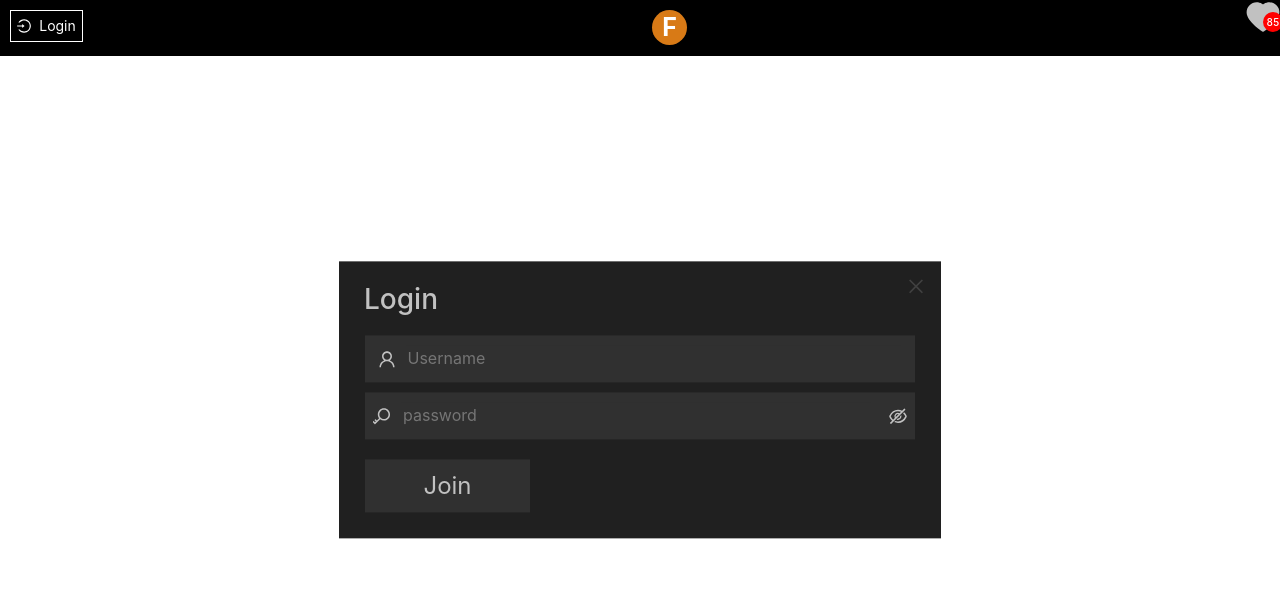
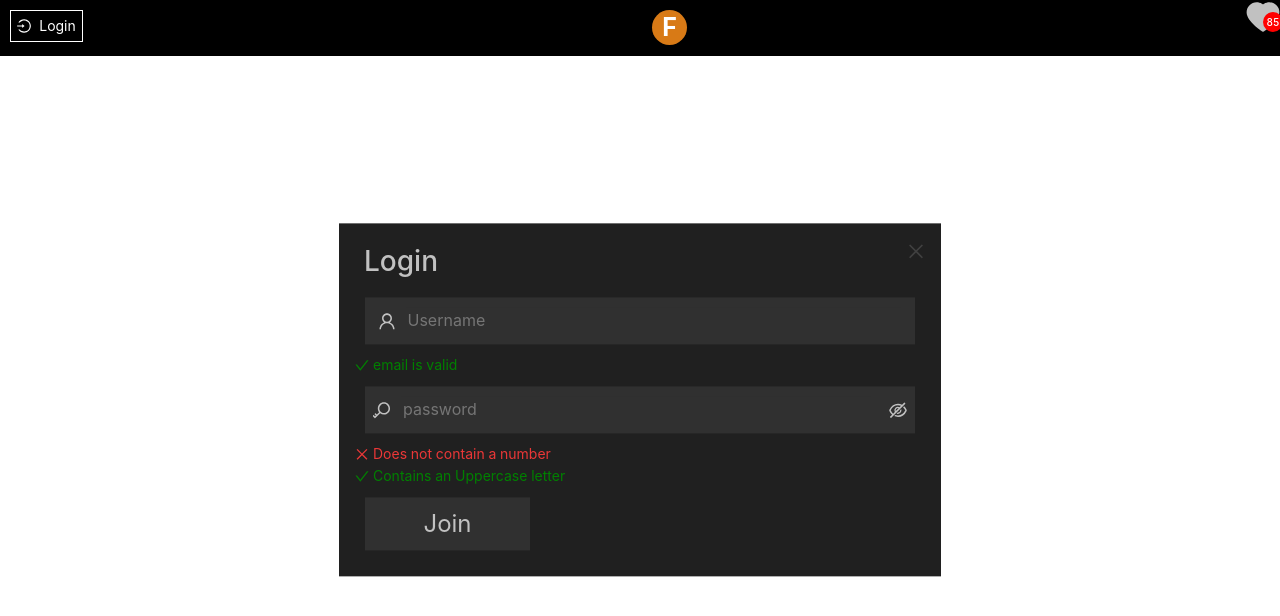
Before and after one commit to MyFelx/App, a React (Create React App) app: page /login in a window 1280 px wide. Shown: the top 616 px of the page. Built offline with nearby package versions, Linux system fonts and the light colour scheme.

Commit message:
Created a componant that displays a message depending on validity
takes in a boolean for validity
it takes in two strings as props. one for valid one for invalid

```diff
--- a/src/Routes/Login.js
+++ b/src/Routes/Login.js
@@ -4,6 +4,7 @@ import GenericInput from "../UI/Input";
 import Modal from "../UI/Modal";
 import UserIcon from "../UI/UserIcon";
 import MyListIcon from "../UI/MyListIcon";
+import ValidationWarning from "../UI/ValidationWarning";
 import { LoginOutlined, UserOutlined, KeyOutlined } from "@ant-design/icons";
 
 const iconStyling = {
@@ -49,11 +50,25 @@ function Login() {
           icon={<UserOutlined style={iconStyling} />}
           placeholderValue={"Username"}
         />
-
+        <ValidationWarning
+          isValid={true}
+          ifValid={"email is valid"}
+          ifInvalid={"email is invalid"}
+        />
         <GenericInput
           inputType={"password"}
           icon={<KeyOutlined style={iconStyling} />}
           placeholderValue={"password"}
+        />
+        <ValidationWarning
+          isValid={false}
+          ifValid={"Contains Number"}
+          ifInvalid={"Does not contain a number"}
+        />
+        <ValidationWarning
+          isValid={true}
+          ifValid={"Contains an Uppercase letter"}
+          ifInvalid={"Does not contain an Uppercase letter"}
         />
         <AppButton
           text={"Join"}
--- /dev/null
+++ b/src/UI/ValidationWarning.js
@@ -0,0 +1,21 @@
+import React from "react";
+import styled from "styled-components";
+import { CheckOutlined, CloseOutlined } from "@ant-design/icons";
+
+const StyledNotice = styled.div`
+  color: ${(props) => (props.isValid ? "green" : "#EA3737")};
+`;
+
+const ValidationWarning = (props) => {
+  return (
+    <StyledNotice isValid={props.isValid}>
+      {props.isValid ? (
+        <CheckOutlined style={{ marginRight: "4px" }} />
+      ) : (
+        <CloseOutlined style={{ marginRight: "4px" }} />
+      )}
+      {props.isValid ? props.ifValid : props.ifInvalid}
+    </StyledNotice>
+  );
+};
+export default ValidationWarning;
```
